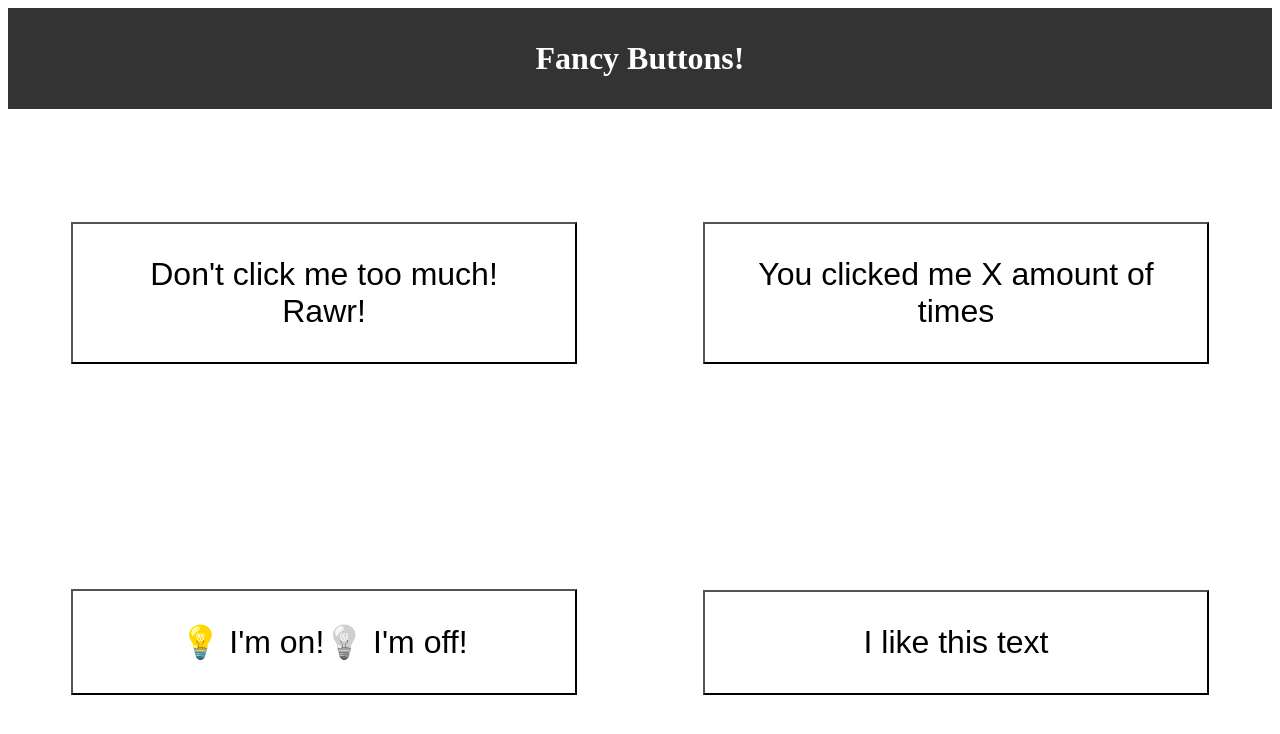
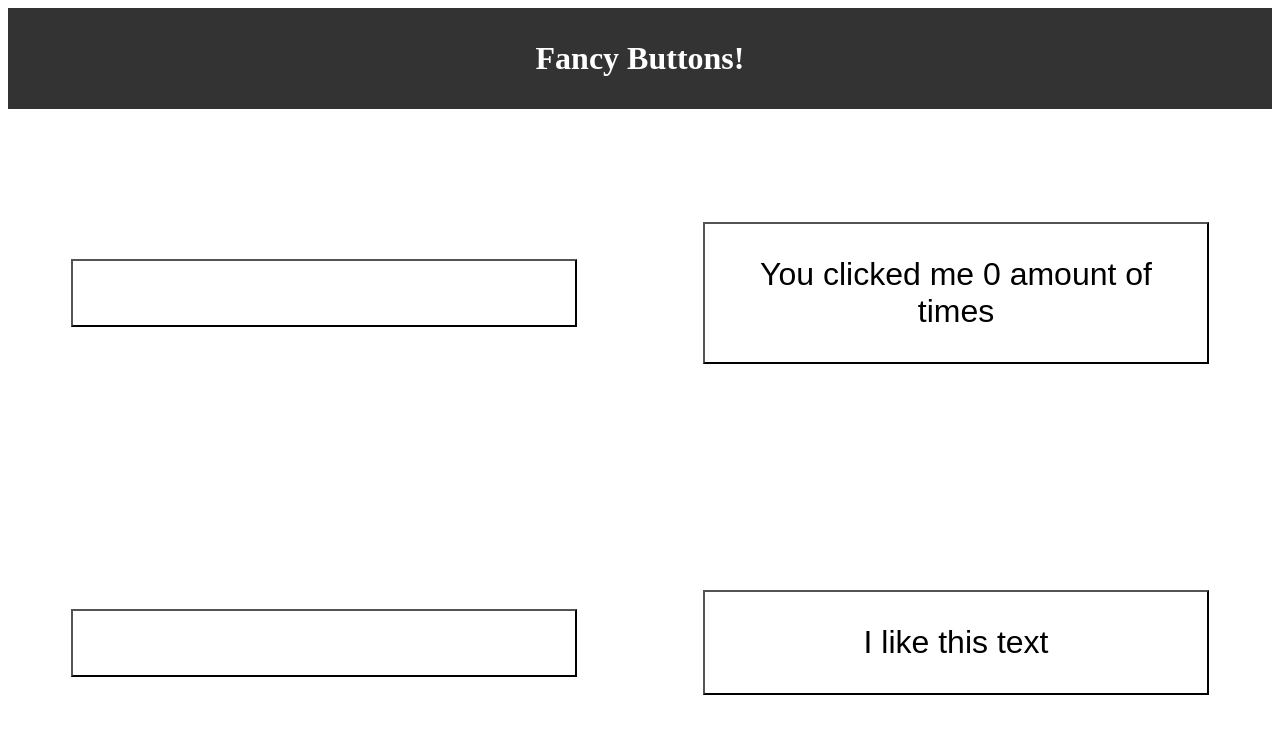
Before and after one commit to StanSurj98/Fancy-buttons, a React (Create React App) app: page / in a window 1280 px wide. Shown: the top 734 px of the page. Built offline with nearby package versions, Linux system fonts and the light colour scheme.

Commit message:
set default state values, add clickHandler to AngryButton.js

```diff
--- a/src/components/AngryButton.js
+++ b/src/components/AngryButton.js
@@ -1,10 +1,26 @@
-import React from 'react';
+import React, { useState } from 'react';
+
 
 function AngryButton(props) {
+  // useState must be at top of component - returns array [set, setState] (getter and setter)
+  const [anger, setAnger] = useState(0); // the setter func MUST have "set" in its name
+
+  // Creating a click event handler so we can just reference rather than in-line
+  const clickHandler = () => {
+    // resets anger to 0
+    if (anger > 1) setAnger(0);
+    // else increments by 0.1, every click
+    if (anger < 1) setAnger(anger + 0.1);
+  }
+
+
+
   return (
-    <button className="AngryButton">
-      {/* If you have NOT reached the maximum */}<span>Don't click me too much! </span>
-      {/* If you HAVE reached the maximum */}<span>Rawr!</span>
+    // Pass reference to clickHandler button, and then before rendering we have conditional
+    <button className="AngryButton" onClick={clickHandler} style={{backgroundColor: `rgba(255,0,0,${anger})`}}>
+      {/* Conditional rendering using short-circuiting the anger value */}
+      {anger < 1 ?? <span>Don't click me too much! </span> }
+      {anger > 1 ?? <span>Rawr!</span> }
     </button>
   );
 };
--- a/src/components/CounterButton.js
+++ b/src/components/CounterButton.js
@@ -1,9 +1,13 @@
-import React from 'react';
+import React, { useState } from 'react';
+
 
 function CounterButton(props) {
+  // useState(startingVal) = 0
+  const [clickAmt, setClickAmt] = useState(0);
+
   return (
     <button className="CounterButton">
-      You clicked me X amount of times
+      You clicked me {clickAmt} amount of times
     </button>
   );
 };
--- a/src/components/LightSwitchButton.js
+++ b/src/components/LightSwitchButton.js
@@ -1,10 +1,14 @@
-import React from 'react';
+import React, { useState } from 'react';
+
 
 function LightSwitchButton(props) {
+  const [light, setLight] = useState('off');
+
   return (
     <button className="LightSwitchButton">
-      {/* When the state is on */}<span className="on"><i>💡</i> I'm on!</span>
-      {/* When the state is off */}<span className="off"><i>💡</i> I'm off!</span>
+      {/* Short circuit conditional rendering */}
+      {light === 'on' ?? <span className="on"><i>💡</i> I'm on!</span>}
+      {light === 'off' ?? <span className="off"><i>💡</i> I'm off!</span>}
     </button>
   );
 };
--- a/src/components/TextRepeaterButton.js
+++ b/src/components/TextRepeaterButton.js
@@ -1,9 +1,16 @@
-import React from 'react';
+import React, { useState } from 'react';
+
 
 function TextRepeaterButton(props) {
+  const [repetitions, setRepetitions] = useState(1);
+  const text = [];
+  for (let i = 0; i < repetitions; i++) {
+    text.push(<span key={i}>I like this text </span>)
+  }
+
   return (
     <button className="TextRepeaterButton">
-      <span>I like this text</span>
+      { text }
     </button>
   );
 };
```
